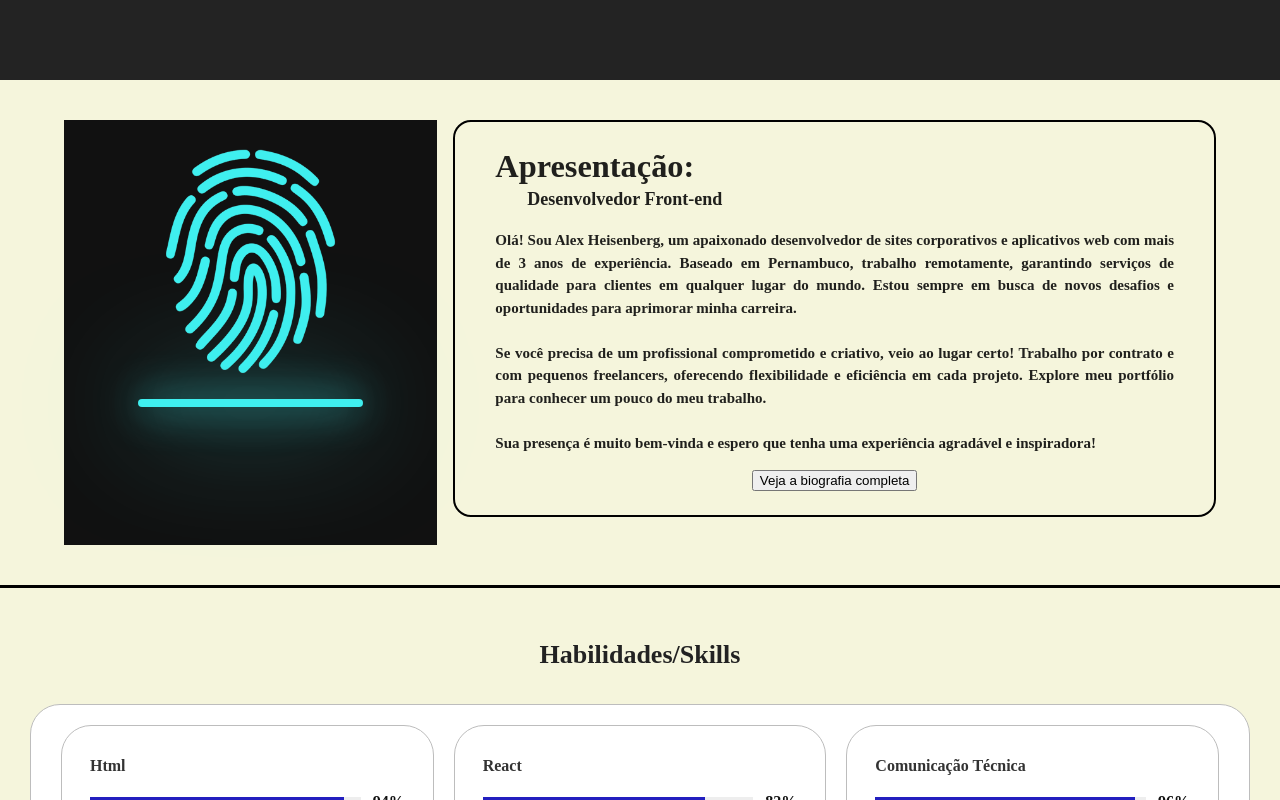
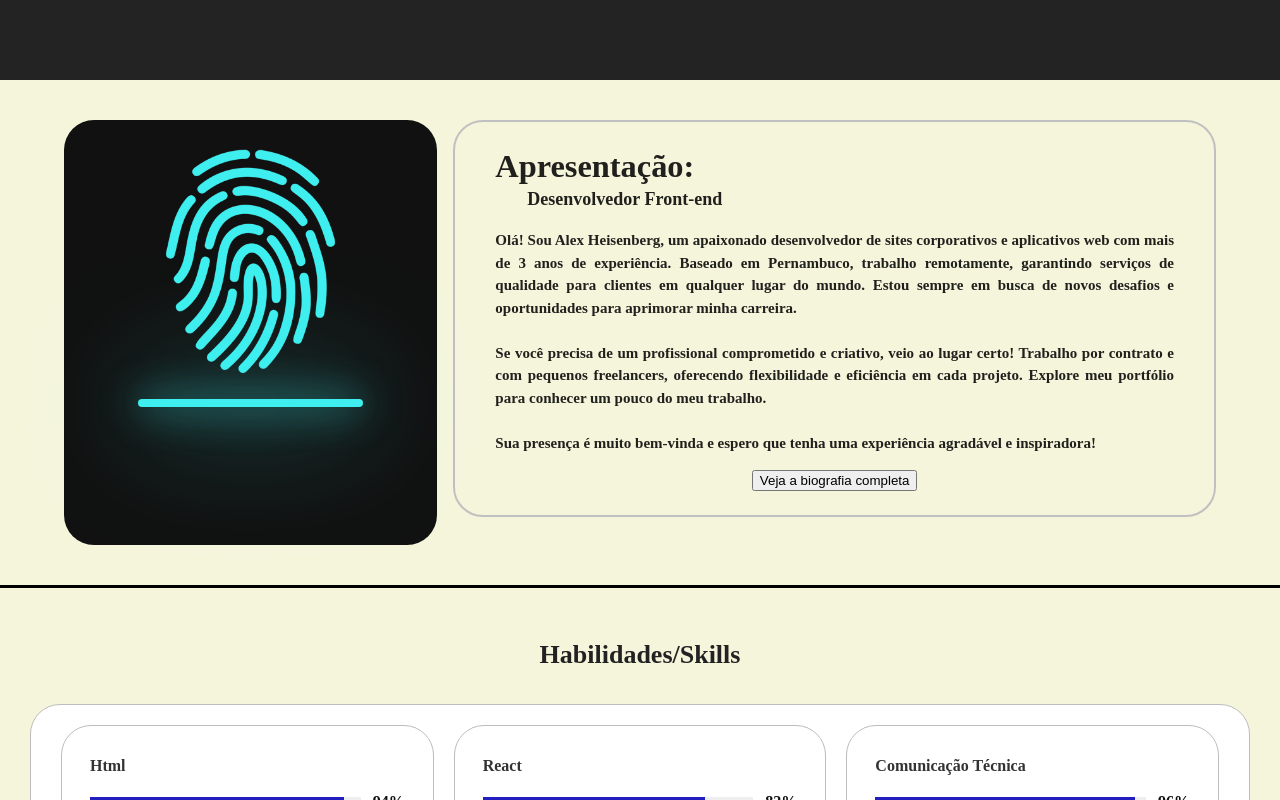
Before and after one commit to alexdev613/my-first-portfolio, a React (Vite) app: page / in a window 1280 px wide. Shown: the part 720-1520 px from the top of the page. Built offline with nearby package versions, Linux system fonts and the light colour scheme.

Commit message:
style: changes on style of NavBar, About and Finger...

```diff
--- a/src/components/FingerPrintScanAnimation/FingerPrintScanAnimation.tsx
+++ b/src/components/FingerPrintScanAnimation/FingerPrintScanAnimation.tsx
@@ -20,6 +20,7 @@ const FingerPrintScanAnimation = () => {
                     align-items: center;
                     min-height: 30vh;
                     background-color: #111;
+                    border-radius: 1.875rem;
                 }
 
                 .fingerprint {
--- a/src/components/NavBar/NavBar.tsx
+++ b/src/components/NavBar/NavBar.tsx
@@ -9,7 +9,7 @@ const NavBar = () => {
 
     return (
         <>
-            <AppBar position="absolute">
+            <AppBar position="fixed">
                 <StyledToolbar>
                     <MenuItem>About</MenuItem>
                     <MenuItem>Skills</MenuItem>
--- a/src/pages/Home/sections/About/About.tsx
+++ b/src/pages/Home/sections/About/About.tsx
@@ -41,7 +41,7 @@ const About = () => {
                         </Box>
                     </StyledAnimationContainer>
                     <StyledTextGrid item xs={12} md={8}>
-                        <Box position="relative" border="2px black solid" borderRadius="18px" padding="1.5rem 2.5rem">
+                        <Box position="relative" border="2px solid silver;" borderRadius="1.875rem" padding="1.5rem 2.5rem">
                             <Typography variant="h4" fontWeight="bold">Apresentação:</Typography>
                             <Typography fontSize={18} fontWeight="bold" pl={4}>Desenvolvedor Front-end</Typography>
                             <Typography
```
